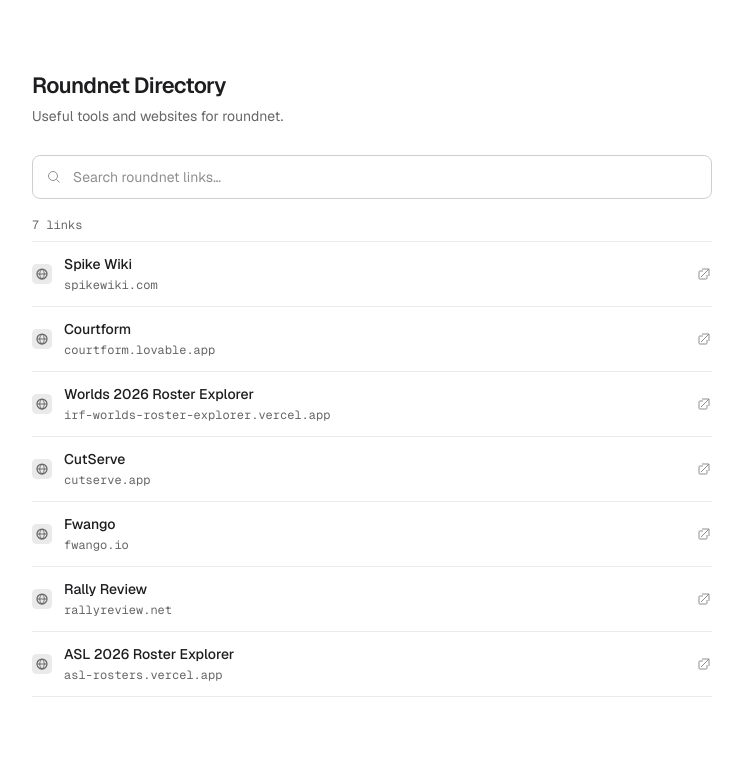
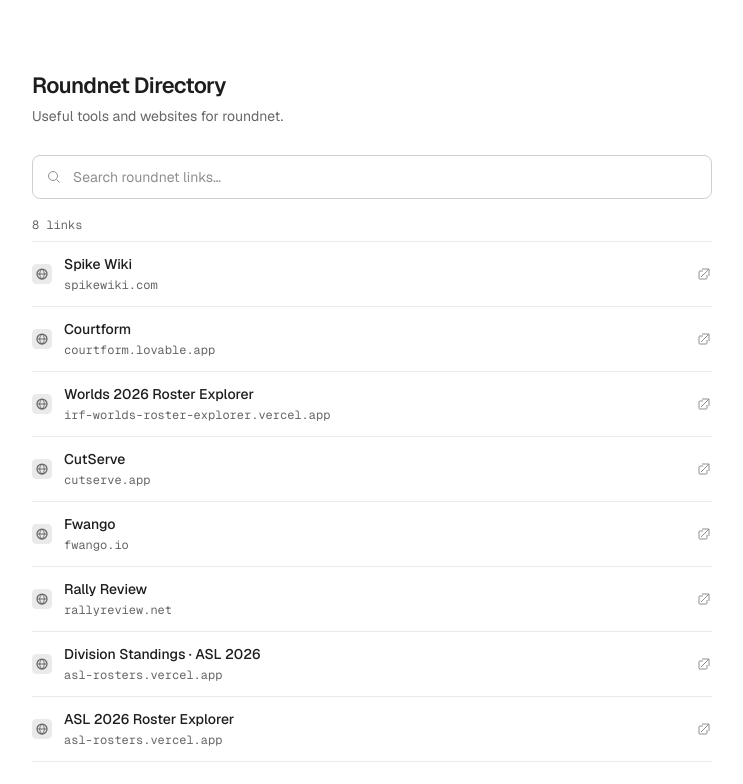
Before and after one commit to Open-Brace/roundnet-directory, a Next.js app: page / in a window 1280 px wide. Shown: the top 784 px of the page, without its empty margins (268-1011 px from the left). Built offline with nearby package versions, Linux system fonts and the light colour scheme; no server answers.

Commit message:
Add ASL standings

```diff
--- a/data/sites.ts
+++ b/data/sites.ts
@@ -29,6 +29,10 @@ export const directorySites: DirectorySite[] = [
     fallbackTitle: "Rally Review",
   },
   {
+    url: "https://asl-rosters.vercel.app/standings",
+    fallbackTitle: "Division Standings · ASL 2026",
+  },
+  {
     url: "https://asl-rosters.vercel.app/?view=single&region=west&division=P1&a=San+Jose+Shockwave",
     fallbackTitle: "ASL 2026 Roster Explorer",
   },
```
